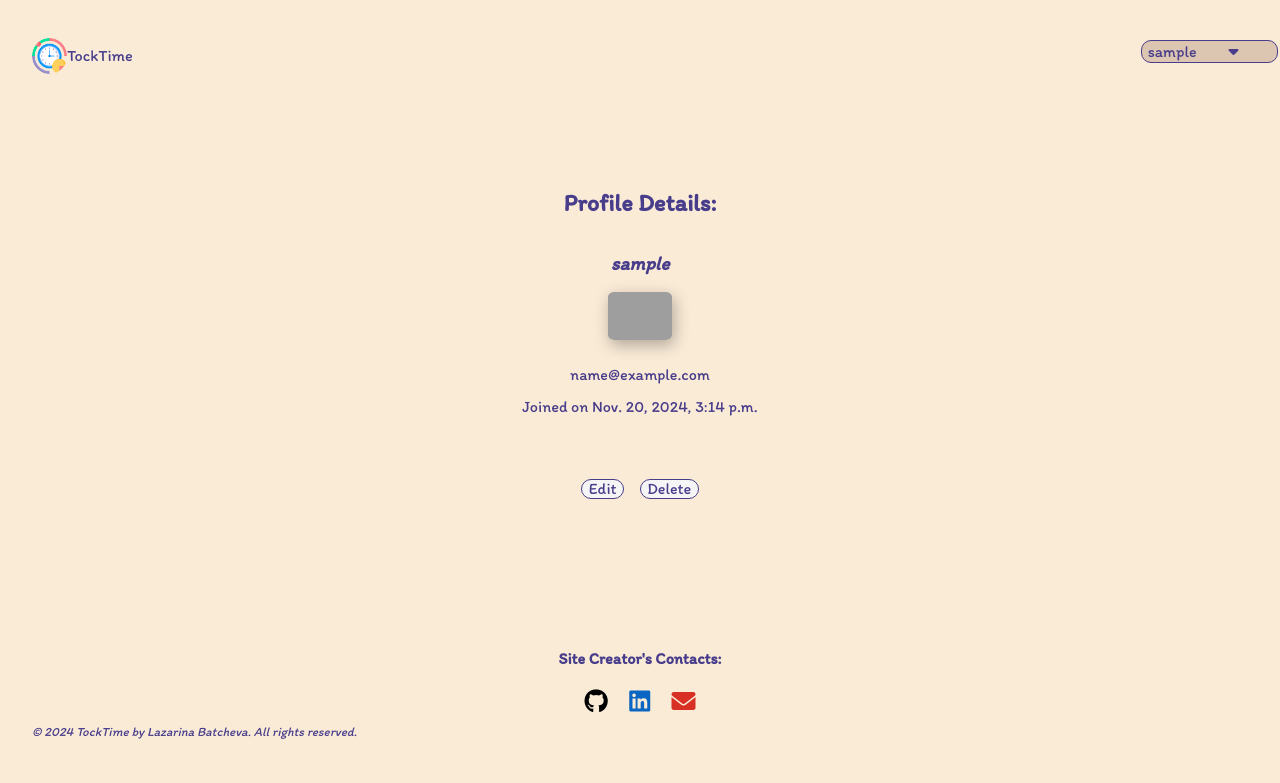
After one commit to LazarinaBatcheva/TockTimeApp, a Django app: page /accounts/profile/1/ in a window 1280 px wide. The commit adds this page. Shown: the top 783 px of the page. Run offline with Django 5.2, Linux system fonts and the light colour scheme; the visitor is signed in with stand-in values (Sample User, id 1); data comes from the database, SQL or seed files in the repository; some web fonts are replaced; grey boxes are pictures that could not be loaded.

Commit message:
feat(profile): add profile details and edit views, forms, templates, and CSS updates

```diff
--- a/tock_time_app/static/styles/base.css
+++ b/tock_time_app/static/styles/base.css
@@ -5,7 +5,7 @@
 }
 
 html {
-    font-size: 14px;
+    font-size: 16px;
 }
 
 body {
--- /dev/null
+++ b/tock_time_app/static/styles/details.css
@@ -0,0 +1,44 @@
+.profile {
+    display: flex;
+    justify-content: center;
+    width: 100%;
+    font-size: 1rem;
+}
+
+.details {
+    display: flex;
+    flex-direction: column;
+    align-items: center;
+}
+
+.profile-img,
+.profile-info {
+    text-align: center;
+}
+
+.profile-img img {
+    max-width: 60%;
+    border-radius: 10%;
+    box-shadow: 2px 5px 16px 0px rgba(0, 0, 0, 0.3);
+    margin-bottom: 0.5rem;
+}
+
+.profile-btns {
+    display: flex;
+    justify-content: center;
+    margin-top: 2rem;
+    gap: 1rem;
+}
+
+.profile-btns a {
+    padding: 0.05rem 0.4rem;
+}
+
+button a:hover {
+    color: white;
+}
+
+.profile-name {
+    font-size: 1.2rem;
+    align-self: center;
+}
--- a/tock_time_app/static/styles/footer.css
+++ b/tock_time_app/static/styles/footer.css
@@ -32,4 +32,5 @@
 
 .my-footer p {
     font-style: italic;
+    font-size: 0.8rem;
 }
--- a/tock_time_app/static/styles/form.css
+++ b/tock_time_app/static/styles/form.css
@@ -21,7 +21,7 @@ h2 {
     padding: 0.5rem;
     border: 1px solid #ccc;
     border-radius: 5px;
-    font-size: 0.7rem;
+    font-size: 0.8rem;
     margin-top: 0.5rem;
 }
 
@@ -53,13 +53,6 @@ h2 {
     text-align: center;
 }
 
-/* logout */
-.btn-logout {
-    margin: 0;
-    background-color: #EEDFCC;
-    width: 50%;
-}
-
 /* errors messages */
 .errorlist li ,
 .alert-error {
@@ -78,3 +71,12 @@ p label::before {
     color: red;
     margin-right: 3px;
 }
+
+/* profile edit form */
+.edit-form {
+    align-items: center;
+}
+
+.edit-form p label::before {
+    content: none;
+}
--- a/tock_time_app/static/styles/home-page.css
+++ b/tock_time_app/static/styles/home-page.css
@@ -10,3 +10,30 @@
 .home-page p {
     font-size: 1.5rem;
 }
+
+/* home with user */
+.home-user {
+    display: flex;
+    flex-direction: column;
+    align-items: center;
+}
+
+.tasks-home {
+    display: flex;
+    justify-content: space-between;
+    gap: 1rem;
+    margin-top: 1rem;
+    flex-wrap: wrap;
+}
+
+.tasks {
+    border: 1px solid #ccc;
+    border-radius: 10px;
+    padding: 0.5rem;
+    max-width: 40%;
+    box-shadow: 0px 5px 16px 0px rgba(0, 0, 0, 0.2);
+}
+
+.tasks p {
+    font-size: 1rem;
+}
--- a/tock_time_app/static/styles/nav.css
+++ b/tock_time_app/static/styles/nav.css
@@ -64,7 +64,7 @@ header {
 
 .dropbtn div {
     text-align: center;
-    padding: 0.2rem;
+    padding: 0;
 }
 
 #user-img {
@@ -76,13 +76,13 @@ header {
 }
 
 #user-caret-down {
-    padding-left: 1rem;
+    padding: 0 2rem;
 }
 
 .dropdown {
     position: relative;
     display: inline-block;
-    width: 25%;
+    max-width: 20%;
 }
 
 .dropdown-content {
@@ -96,7 +96,7 @@ header {
 }
 
 .dropdown-content a {
-    padding: 0.8rem 1rem;
+    padding: 0.5rem;
     text-decoration: none;
     display: block;
     text-align: center;
@@ -109,3 +109,9 @@ header {
 .dropdown:hover .dropdown-content {
     display: block;
 }
+
+/* logout */
+.btn-logout {
+    background-color: #EEDFCC;
+    width: 50%;
+}
--- a/tock_time_app/static/styles/styles.css
+++ b/tock_time_app/static/styles/styles.css
@@ -3,3 +3,4 @@
 @import "home-page.css";
 @import "footer.css";
 @import "form.css";
+@import "details.css";
--- /dev/null
+++ b/tock_time_app/templates/accounts/profile-details.html
@@ -0,0 +1,37 @@
+{% extends 'common/base.html' %}
+{% load static %}
+
+{% block content %}
+    <div class="profile">
+        <div class="details">
+            <h2>Profile Details:</h2>
+            <p class="profile-name"><strong><i>{{ user.username }}</i></strong></p>
+            <div class="profile-img">
+                {% if user.profile.profile_picture %}
+                    <img src="{{ user.profile.profile_picture.url }}" alt="{{ user.username }}.img">
+                {% else %}
+                    <img class="profile-img" src="{% static 'images/user.png' %}" alt="{{ user.username }}.img">
+                {% endif %}
+            </div>
+
+            <div class="profile-info">
+
+                {% if user.profile.get_name %}
+                    <p>{{ user.profile.get_name }}</p>
+                {% endif %}
+
+                {% if user.email %}
+                    <p>{{ user.email }}</p>
+                {% endif %}
+
+                <p>Joined on {{ user.date_joined }}</p>
+            </div>
+
+            <div class="profile-btns">
+                <a class="btn dropbtn" href='{% url 'profile-edit' request.user.pk %}'>Edit</a>
+                <a class="btn dropbtn" href='#'>Delete</a>
+            </div>
+        </div>
+    </div>
+
+{% endblock %}
--- a/tock_time_app/templates/common/base.html
+++ b/tock_time_app/templates/common/base.html
@@ -25,7 +25,7 @@
 
         <footer class="my-footer">
             <div class="my-contacts">
-                <h3>Site Creator's Contacts:</h3>
+                <h4>Site Creator's Contacts:</h4>
                 <nav class="nav-footer">
                     {% include 'common/nav-footer.html' %}
                 </nav>
--- a/tock_time_app/templates/common/nav-header.html
+++ b/tock_time_app/templates/common/nav-header.html
@@ -13,8 +13,8 @@
             <div id="user-img">
 
                 {# If user has profile image then show it else show default image #}
-                {% if request.user.profile.profile_image %}
-                    {{ request.user.profile.profile_image.url }}
+                {% if user.profile.profile_picture %}
+                    <img class="profile-img" src="{{ user.profile.profile_picture.url }}" alt="">
                 {% else %}
                     <img class="profile-img" src="{% static 'images/user.png' %}" alt="">
                 {% endif %}
@@ -25,10 +25,9 @@
         </button>
 
         <div class="dropdown-content">
-            <a href="#">Profile</a>
-            <a href="#">Add New Task</a>
-            <a href="#">Add Team</a>
-            <a href="#">TaskBoard</a>
+            <a href="{% url 'profile-details' user.pk %}">Profile</a>
+            <a href="#">Personal Tasks</a>
+            <a href="#">Teams</a>
             <a href="{% url 'home' %}">Home</a>
 
             <form class="form" method="post" action="{% url 'logout' %}">
--- a/tock_time_app/tock_time_app/accounts/forms/__init__.py
+++ b/tock_time_app/tock_time_app/accounts/forms/__init__.py
@@ -1 +1,2 @@
 from .app_user_forms import *
+from .app_profile_forms import *
--- a/tock_time_app/tock_time_app/accounts/models/app_profile.py
+++ b/tock_time_app/tock_time_app/accounts/models/app_profile.py
@@ -30,7 +30,7 @@ class Profile(models.Model):
         if self.first_name and self.last_name:
             return f'{self.first_name} {self.last_name}'
 
-        return self.first_name or self.last_name or self.user.username
+        return self.first_name or self.last_name
 
     def __str__(self):
         return self.get_name()
--- a/tock_time_app/tock_time_app/accounts/urls.py
+++ b/tock_time_app/tock_time_app/accounts/urls.py
@@ -1,8 +1,12 @@
-from django.urls import path
+from django.urls import path, include
 from tock_time_app.accounts import views
 
 urlpatterns = [
     path('register/', views.AppUserRegisterView.as_view(), name='register'),
     path('login/', views.AppUserLogInView.as_view(), name='login'),
     path('logout/', views.AppUserLogOutView.as_view(), name='logout'),
+    path('profile/<int:pk>/', include([
+        path('', views.ProfileDetailsView.as_view(), name='profile-details'),
+        path('edit/', views.ProfileEditView.as_view(), name='profile-edit'),
+    ])),
 ]
--- a/tock_time_app/tock_time_app/accounts/views/__init__.py
+++ b/tock_time_app/tock_time_app/accounts/views/__init__.py
@@ -1 +1,2 @@
 from .app_user_views import *
+from .app_profile_views import *
--- /dev/null
+++ b/tock_time_app/tock_time_app/accounts/views/app_profile_views.py
@@ -0,0 +1,30 @@
+from django.contrib.auth import get_user_model
+from django.contrib.auth.mixins import LoginRequiredMixin, UserPassesTestMixin
+from django.shortcuts import get_object_or_404
+from django.urls import reverse_lazy
+from django.views.generic import DetailView, UpdateView
+from tock_time_app.accounts.forms import ProfileEditForm
+from tock_time_app.accounts.models import Profile
+
+UserModel = get_user_model()
+
+
+class ProfileEditView(LoginRequiredMixin, UserPassesTestMixin, UpdateView):
+    model = Profile
+    form_class = ProfileEditForm
+    template_name = 'accounts/profile-edit.html'
+
+    def test_func(self):
+        profile = get_object_or_404(Profile, pk=self.kwargs['pk'])
+        return self.request.user == profile.user
+
+    def get_success_url(self):
+        return reverse_lazy(
+            'profile-details',
+            kwargs={'pk': self.object.pk}
+        )
+
+
+class ProfileDetailsView(LoginRequiredMixin, DetailView):
+    model = UserModel
+    template_name = 'accounts/profile-details.html'
```
Also changed, not shown: tock_time_app/templates/accounts/profile-edit.html (added, +20 -0 lines), tock_time_app/templates/common/home.html (+18 -1 lines), tock_time_app/tock_time_app/accounts/forms/app_profile_forms.py (added, +16 -0 lines).
